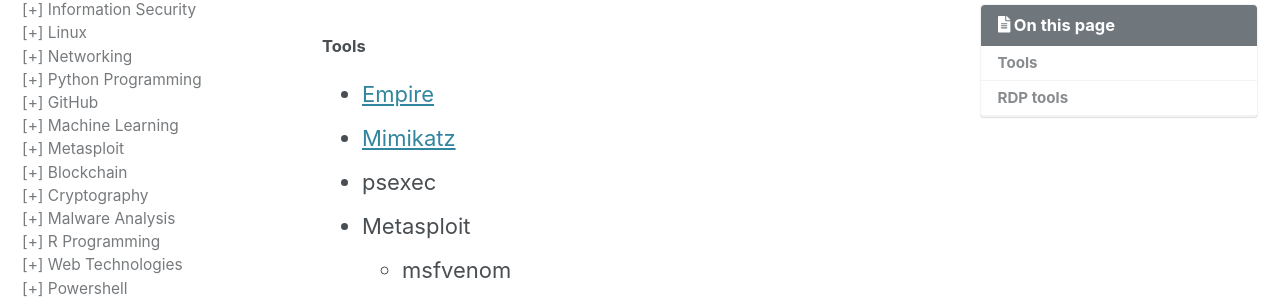
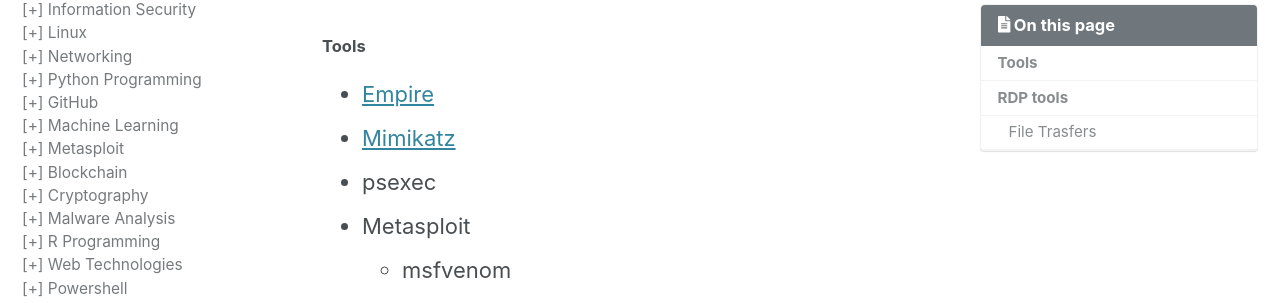
Before and after one commit to mohareti/cyberlab, a Jekyll site: the page built from _pentest/05_exploitation.md, in a window 1280 px wide and 900 px high. Shown: the part 159-462 px from the top of the window. Built offline with Jekyll 4.4.1, drawn with Linux system fonts in a browser that asks for light colours; cached includes are drawn as plain includes; nearby versions of some CDN libraries.

Commit message:
Update 05_exploitation.md

```diff
--- a/_pentest/05_exploitation.md
+++ b/_pentest/05_exploitation.md
@@ -23,3 +23,7 @@ toc: true
 - Netcat
 - ncat
 - ssh
+
+
+
+##### File Trasfers
```
